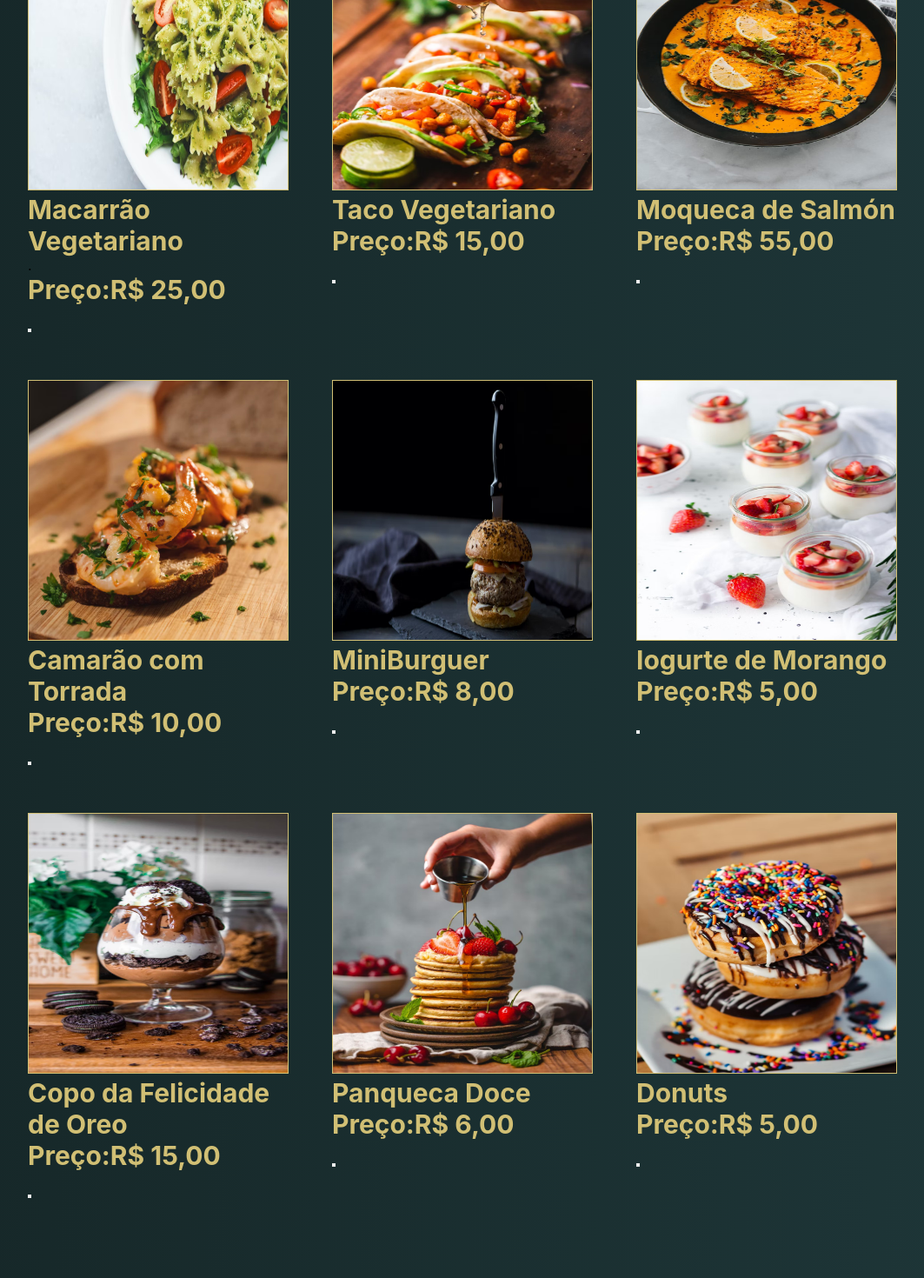
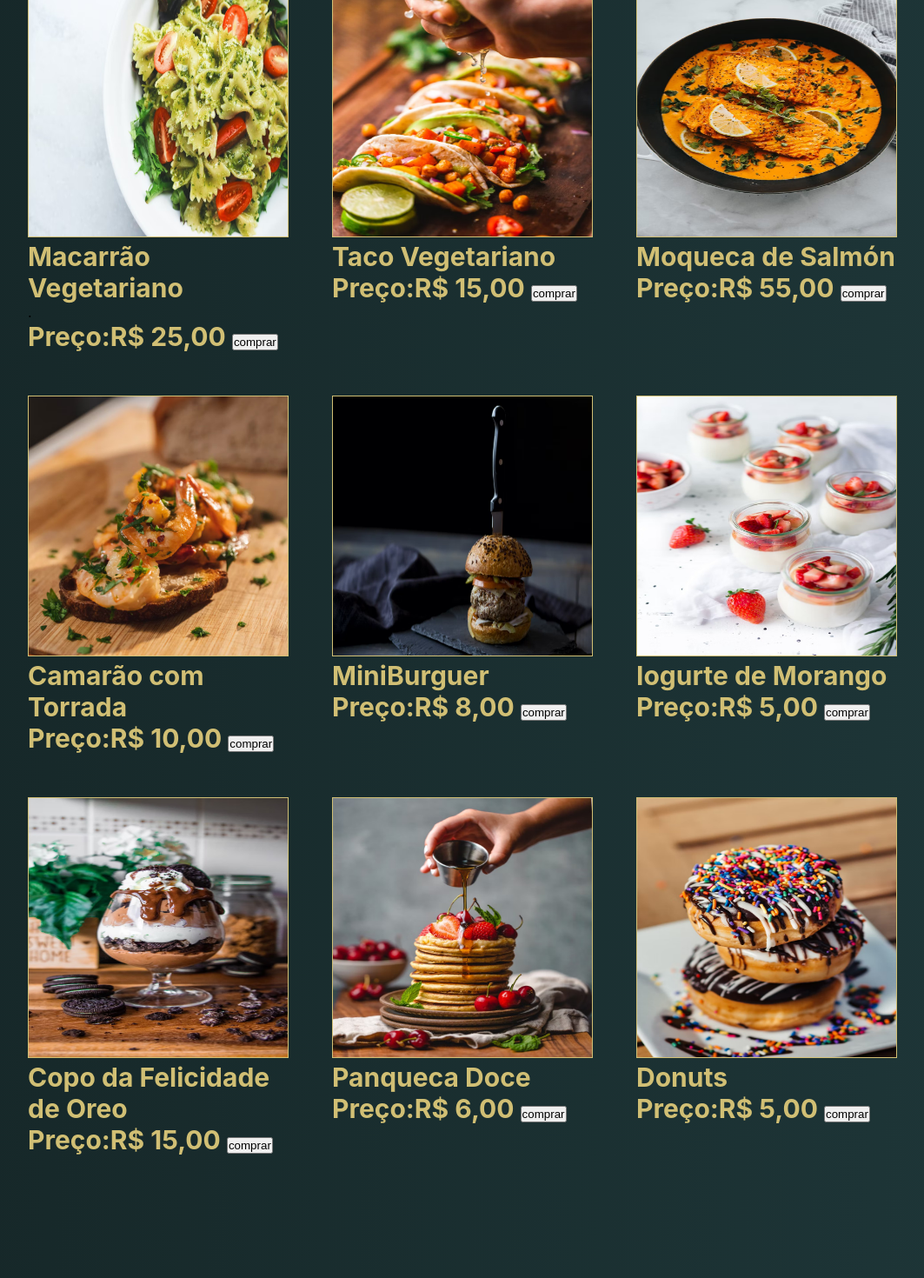
Before and after one commit to andre21cavalcante/Projeto-Restaurante, a React (Create React App) app: page /cardapio in a window 1280 px wide. Shown: the top 1470 px of the page at 87% size, without its empty margins (108-1171 px from the left). Built offline with nearby package versions, Linux system fonts and the light colour scheme.

Commit message:
merge com cardapio

```diff
--- a/src/components/Update/atualizar.jsx
+++ b/src/components/Update/atualizar.jsx
@@ -1,8 +1,8 @@
 import React, { useState, useEffect } from "react";
 import { useParams} from "react-router-dom";
 import api from "../../services/api";
-import Input from "../Input/Input";
-import Button from "../Button/button";
+import Input from "../Input/input";
+import Button from "../button/button";
 //import styled from "styled-components";
 import './updateA.css'
 
--- a/src/components/button/button.jsx
+++ b/src/components/button/button.jsx
@@ -1,7 +1,7 @@
-function Button(){
+function Button({nome,click}){
     return(
-        <button type="submit">
-            Comprar
+        <button onClick={click}>
+            {nome}
         </button>
     )
 
--- a/src/components/clientes/pessoas.jsx
+++ b/src/components/clientes/pessoas.jsx
@@ -1,5 +1,5 @@
 import React from 'react'
-import Button from '../Button/button';
+import Button from '../button/button';
 import { useNavigate } from "react-router-dom";
 import {Link } from "react-router-dom";
 import api from '../../services/api';
--- a/src/pages/Login.jsx
+++ b/src/pages/Login.jsx
@@ -1,8 +1,8 @@
 import React, { useState } from "react";
 import styled from "styled-components";
 import "../App.css";
-import Button from "../components/Button/button";
-import Input from "../components/Input/Input";
+import Button from "../components/button/button";
+import Input from "../components/Input/input";
 import Logo from "../assets/logo.jpg";
 import { ToastContainer, toast } from "react-toastify";
 import "react-toastify/dist/ReactToastify.css";
--- a/src/pages/cardapio/cardapio.jsx
+++ b/src/pages/cardapio/cardapio.jsx
@@ -23,62 +23,62 @@ function Cardapio(){
             <div>
                 <Image src={Cord} />
                 <p className={styles.NomeComida}>Cordeiro</p>
-                <p className={styles.NomeComida}>Preço:R$ 100,00 <Button/></p>
+                <p className={styles.NomeComida}>Preço:R$ 100,00 <Button nome="comprar"/></p>
             </div>
             <div>
                 <Image src={frango}/>
                 <p className={styles.NomeComida}>NotChiken</p>
-                <p className={styles.NomeComida}>Preço:R$ 20,00 <Button/></p>
+                <p className={styles.NomeComida}>Preço:R$ 20,00 <Button nome="comprar"/></p>
             </div>
             <div>
                 <Image src={Espaguete}/>
                 <p className={styles.NomeComida}>Espaguete</p>
-                <p className={styles.NomeComida}>Preço:R$ 30,00 <Button/></p>
+                <p className={styles.NomeComida}>Preço:R$ 30,00 <Button nome="comprar"/></p>
             </div>
             <div>
                 <Image src={macarrao}/>
                 <p className={styles.NomeComida}>Macarrão Vegetariano</p>.
-                <p className={styles.NomeComida}>Preço:R$ 25,00 <Button/></p>
+                <p className={styles.NomeComida}>Preço:R$ 25,00 <Button nome="comprar"/></p>
             </div>
             <div>
                 <Image src={taco}/>
                 <p className={styles.NomeComida}>Taco Vegetariano</p>
-                <p className={styles.NomeComida}>Preço:R$ 15,00 <Button/></p>
+                <p className={styles.NomeComida}>Preço:R$ 15,00 <Button nome="comprar"/></p>
             </div>
             <div>
                 <Image src={salmao}/>
                 <p className={styles.NomeComida}>Moqueca de Salmón</p>
-                <p className={styles.NomeComida}>Preço:R$ 55,00 <Button/></p>
+                <p className={styles.NomeComida}>Preço:R$ 55,00 <Button nome="comprar"/></p>
             </div>
             <div>
                 <Image src={Camarao}/>
                 <p className={styles.NomeComida}>Camarão com Torrada</p>
-                <p className={styles.NomeComida}>Preço:R$ 10,00 <Button/></p>
+                <p className={styles.NomeComida}>Preço:R$ 10,00 <Button nome="comprar"/></p>
             </div>
             <div>
                 <Image src={mini}/>
                 <p className={styles.NomeComida}>MiniBurguer</p>
-                <p className={styles.NomeComida}>Preço:R$ 8,00 <Button/></p>
+                <p className={styles.NomeComida}>Preço:R$ 8,00 <Button nome="comprar"/></p>
             </div>
             <div>
                 <Image src={Morango}/>
                 <p className={styles.NomeComida}>Iogurte de Morango</p>
-                <p className={styles.NomeComida}>Preço:R$ 5,00 <Button/></p>
+                <p className={styles.NomeComida}>Preço:R$ 5,00 <Button nome="comprar"/></p>
             </div>
             <div>
                 <Image src={Oreo}/>
                 <p className={styles.NomeComida}>Copo da Felicidade de Oreo</p>
-                <p className={styles.NomeComida}>Preço:R$ 15,00 <Button/></p>
+                <p className={styles.NomeComida}>Preço:R$ 15,00 <Button nome="comprar"/></p>
             </div>
             <div>
                 <Image src={Panqueca}/>
                 <p className={styles.NomeComida}>Panqueca Doce</p>
-                <p className={styles.NomeComida}>Preço:R$ 6,00 <Button/></p>
+                <p className={styles.NomeComida}>Preço:R$ 6,00 <Button nome="comprar" /></p>
             </div>
             <div>
                 <Image src={Donuts}/>
                 <p className={styles.NomeComida}>Donuts</p>
-                <p className={styles.NomeComida}>Preço:R$ 5,00 <Button/></p>
+                <p className={styles.NomeComida}>Preço:R$ 5,00 <Button nome="comprar"/></p>
             </div>
         </Container>
     </div>
--- a/src/services/api.js
+++ b/src/services/api.js
@@ -3,8 +3,4 @@ import axios from "axios";
 const api = axios.create({
     baseURL:"https://hidden-brushlands-01887.herokuapp.com"})
 
-
-// const api = axios.create({
-//     baseURL: "https://vila-api.herokuapp.com"
-// })
     export default api;
```
